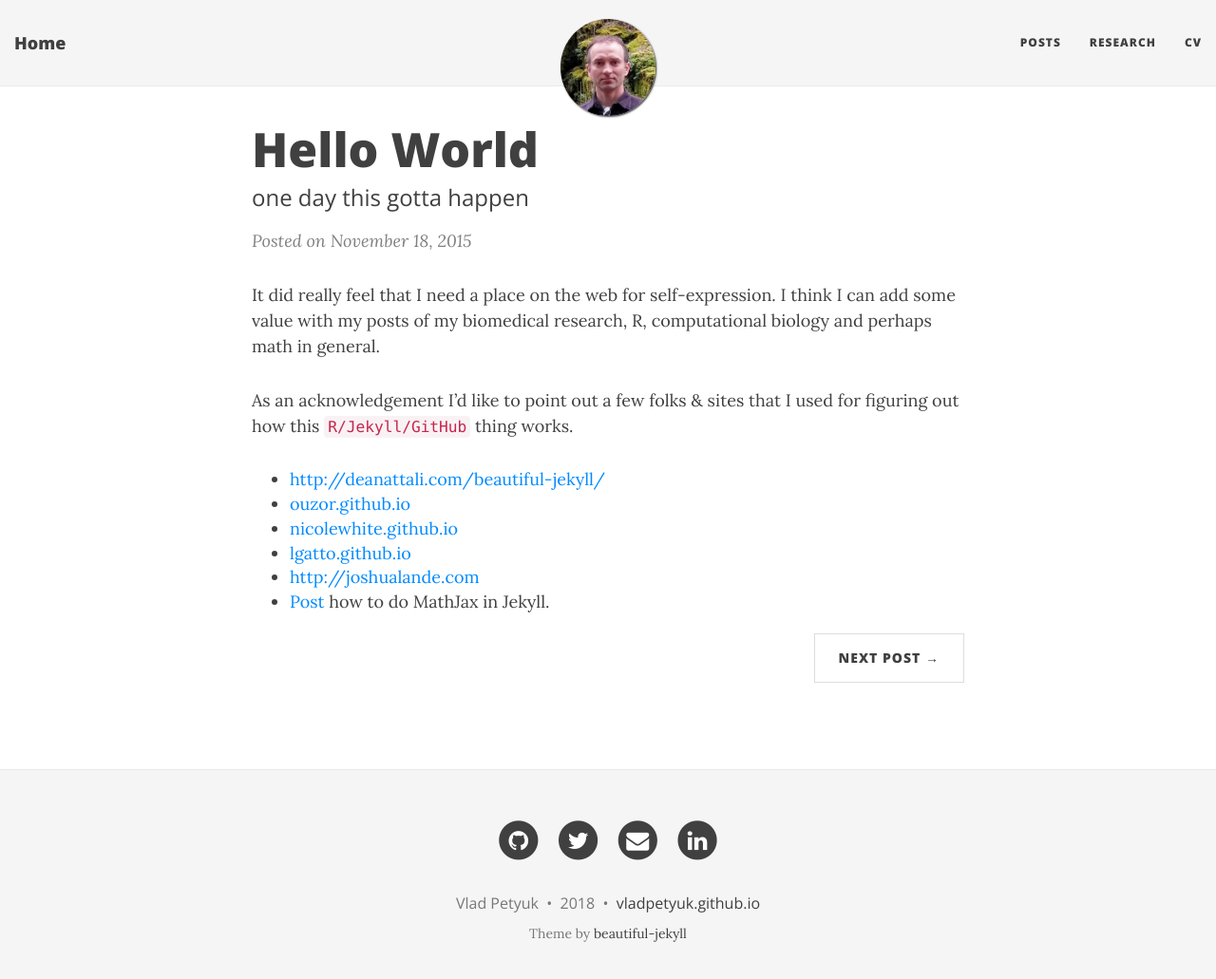
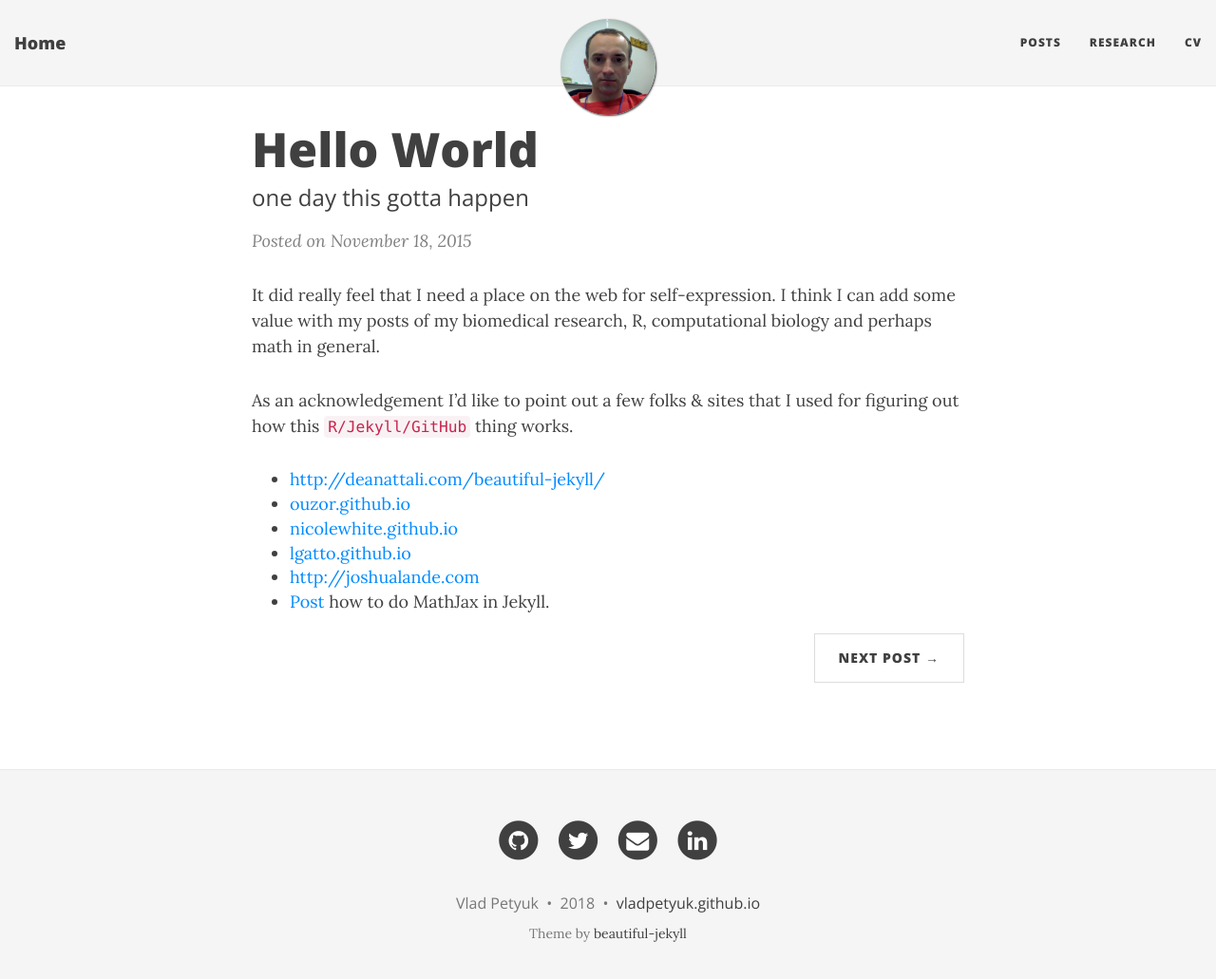
Before and after one commit to vladpetyuk/vladpetyuk.github.io, a Jekyll site: the page built from blog/_posts/2015-11-18-hello_world.md, in a window 1280 px wide and 1044 px high. Shown: the top 1031 px of the window at 95% size. Built offline with Jekyll 4.4.1, drawn with Linux system fonts in a browser that asks for light colours; nearby versions of some CDN libraries; comment, search, counter and statistics services are not loaded.

Commit message:
adding previosly untracked files

```diff
--- a/_config.yml
+++ b/_config.yml
@@ -23,7 +23,7 @@ description: Vlad Petyuk's personal web page
 
 # Image to show in the navigation bar - image must be a square (width = height)
 # Remove this parameter if you don't want an image in the navbar
-avatar: "/img/vlad_avatar2.jpg"
+avatar: "/img/vlad_avatar.png"
 
 collections:
 - my_collection
```
